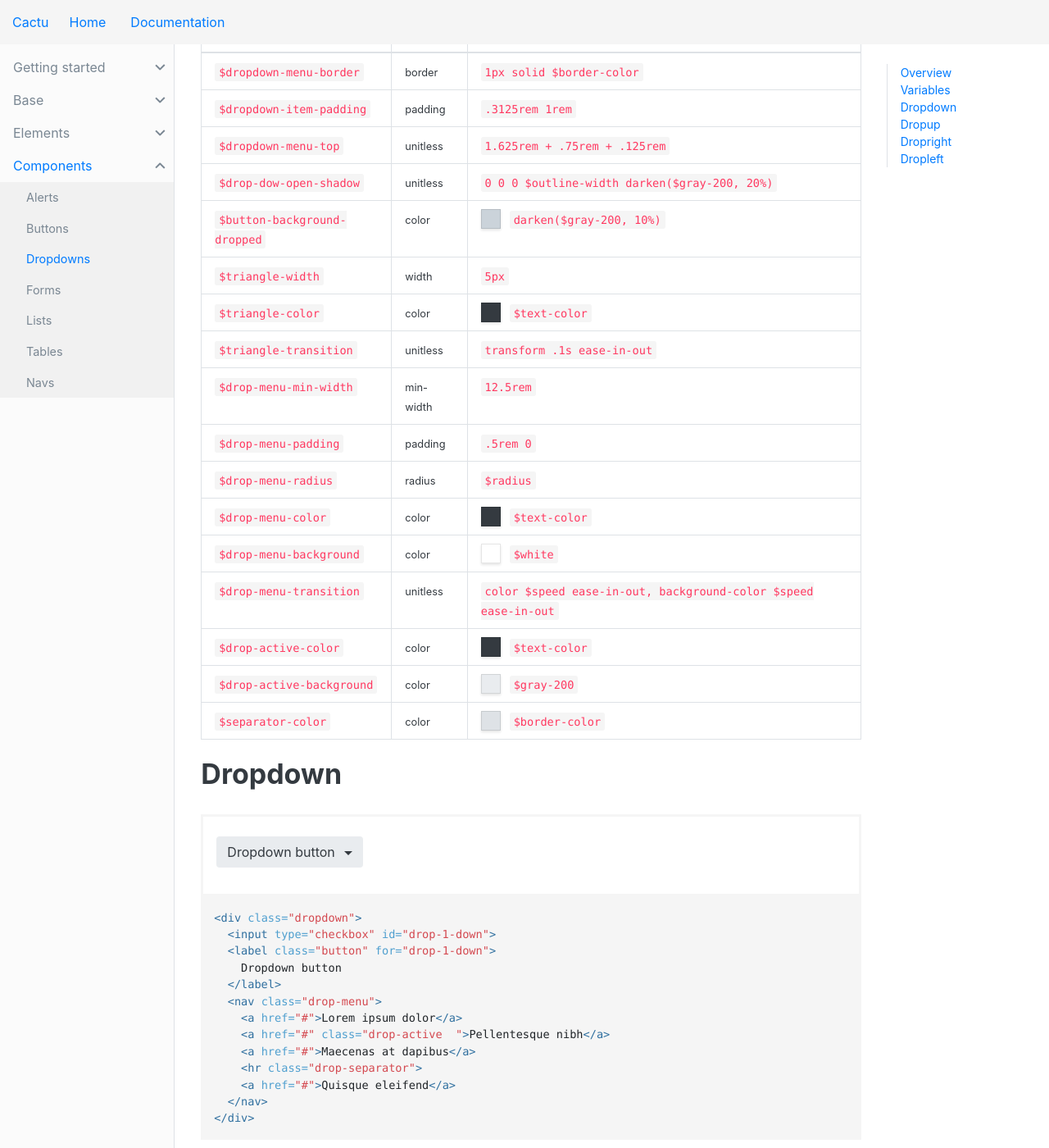
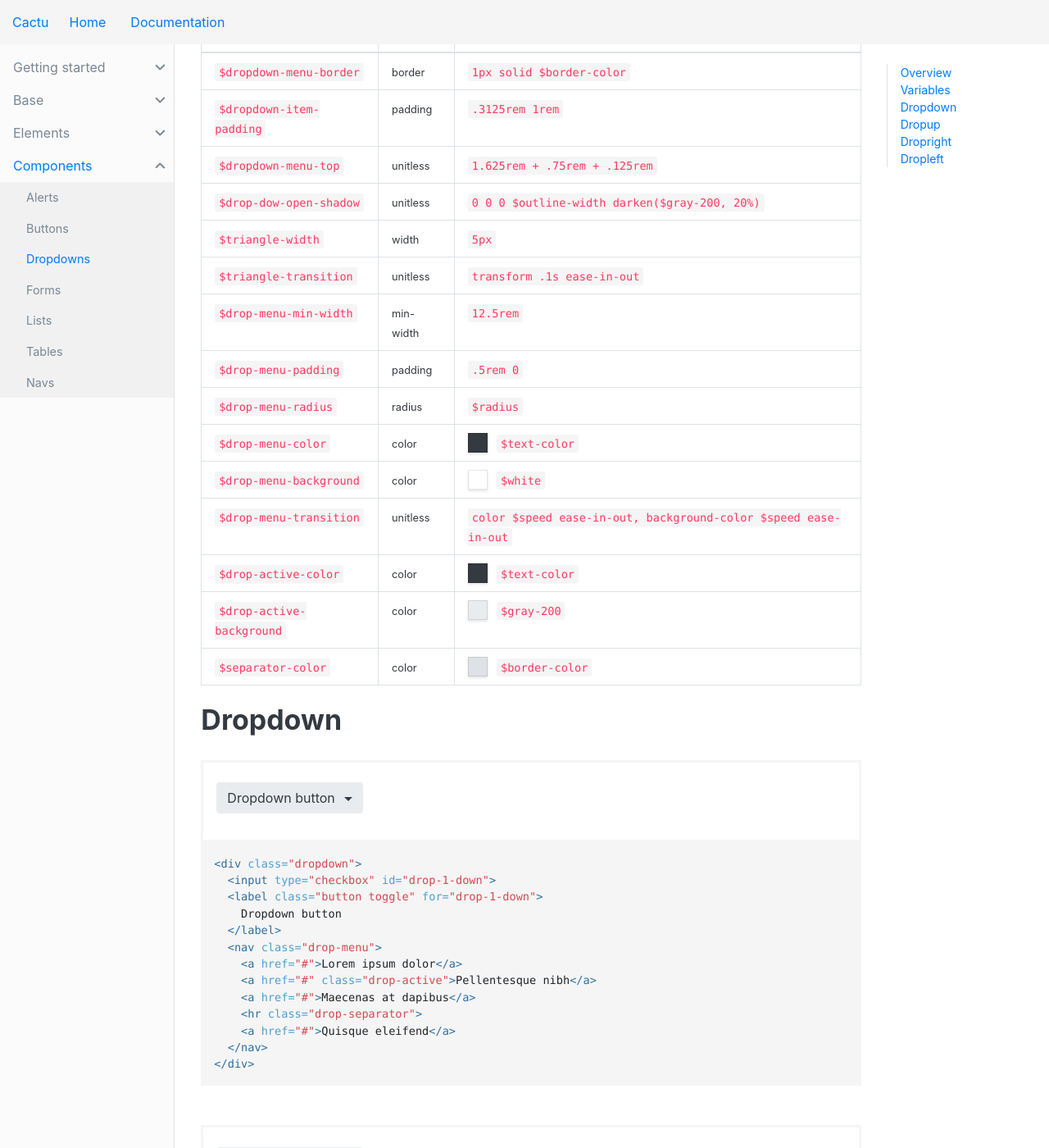
Before and after one commit to mendozagioo/cactu, a Jekyll site: the page built from documentation/components/dropdowns.md, in a window 1280 px wide and 1400 px high, scrolled down 445 px. Shown: the whole window at 82% size. Built offline with Jekyll 4.4.1, drawn with Linux system fonts in a browser that asks for light colours; the table of contents is made by our own code; some of the changed text lies outside the part shown.

Commit message:
Dropdowns updated

```diff
--- a/documentation/components/dropdowns.md
+++ b/documentation/components/dropdowns.md
@@ -19,9 +19,7 @@ Dropdowns are toggleable, contextual overlays for displaying lists of links and
 | `$dropdown-item-padding` | <small>padding</small> | `.3125rem 1rem` |
 | `$dropdown-menu-top` | <small>unitless</small> | `1.625rem + .75rem + .125rem` |
 | `$drop-dow-open-shadow` | <small>unitless</small> | `0 0 0 $outline-width darken($gray-200, 20%)` |
-| `$button-background-dropped` | <small>color</small> | <span class="small-box" style="background:#cbd3da"></span> `darken($gray-200, 10%)` |
 | `$triangle-width` | <small>width</small> | `5px` |
-| `$triangle-color` | <small>color</small> | <span class="small-box" style="background:#343a40"></span> `$text-color` |
 | `$triangle-transition` | <small>unitless</small> | `transform .1s ease-in-out` |
 | `$drop-menu-min-width` | <small>min-width</small> | `12.5rem` |
 | `$drop-menu-padding` | <small>padding</small> | `.5rem 0` |
@@ -39,12 +37,12 @@ Dropdowns are toggleable, contextual overlays for displaying lists of links and
 {% capture example %}
 <div class="dropdown">
   <input type="checkbox" id="drop-1-down">
-  <label class="button" for="drop-1-down">
+  <label class="button toggle" for="drop-1-down">
     Dropdown button
   </label>
   <nav class="drop-menu">
     <a href="#">Lorem ipsum dolor</a>
-    <a href="#" class="drop-active  ">Pellentesque nibh</a>
+    <a href="#" class="drop-active">Pellentesque nibh</a>
     <a href="#">Maecenas at dapibus</a>
     <hr class="drop-separator">
     <a href="#">Quisque eleifend</a>
@@ -57,7 +55,7 @@ Dropdowns are toggleable, contextual overlays for displaying lists of links and
 {% capture example %}
 <div class="dropdown">
   <input type="checkbox" id="drop-1-1-down">
-  <label class="button" for="drop-1-1-down">
+  <label class="button toggle" for="drop-1-1-down">
     Dropdown button
   </label>
   <nav class="drop-menu">
@@ -81,7 +79,7 @@ Dropdowns are toggleable, contextual overlays for displaying lists of links and
 {% capture example %}
 <div class="dropup">
   <input type="checkbox" id="drop-1-top">
-  <label class="button" for="drop-1-top">
+  <label class="button toggle" for="drop-1-top">
     Dropup button
   </label>
   <nav class="drop-menu">
@@ -99,7 +97,7 @@ Dropdowns are toggleable, contextual overlays for displaying lists of links and
 {% capture example %}
 <div class="dropright">
   <input type="checkbox" id="drop-1-right">
-  <label class="button" for="drop-1-right">
+  <label class="button toggle" for="drop-1-right">
     Dropright button
   </label>
   <nav class="drop-menu">
@@ -117,7 +115,7 @@ Dropdowns are toggleable, contextual overlays for displaying lists of links and
 {% capture example %}
 <div class="dropleft">
   <input type="checkbox" id="drop-1-left">
-  <label class="button" for="drop-1-left">
+  <label class="button toggle" for="drop-1-left">
     Dropleft button
   </label>
   <nav class="drop-menu">
```
Also changed, not shown: scss/components/_dropdowns.scss (+17 -14 lines).
